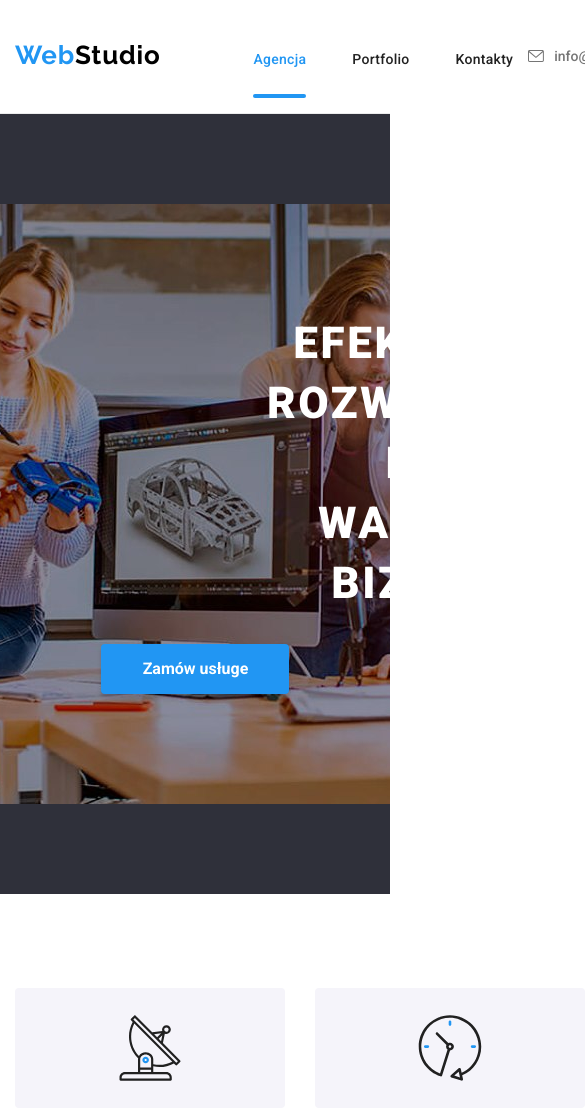
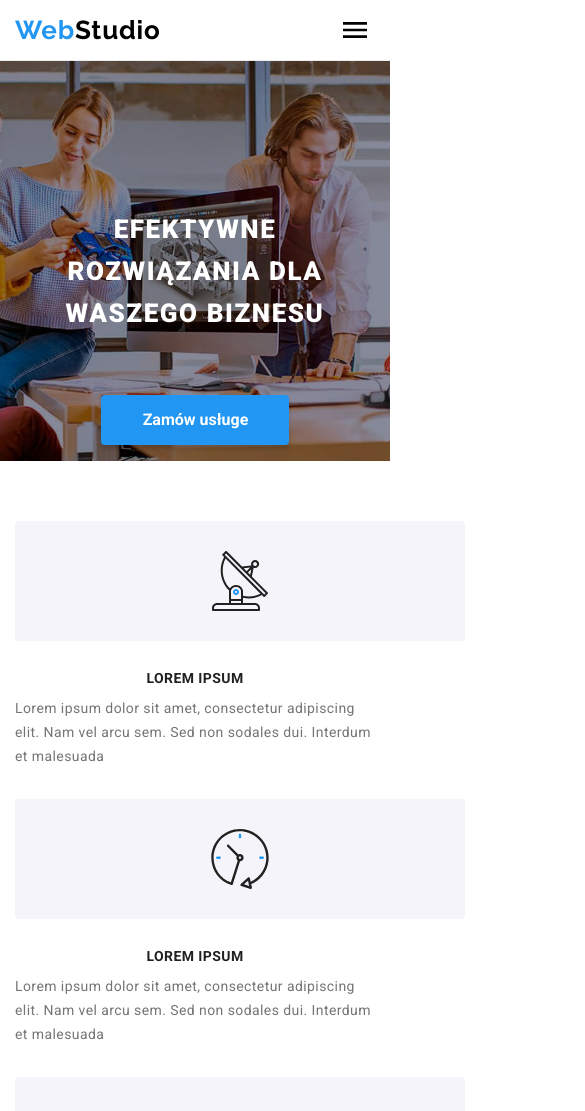
Before and after one commit to ArletaJanysz/goit-markup-hw-08, a plain HTML site: page index.html in a window 390 px wide. Shown: the top 1111 px of the page, 585 px wide, since content can reach past the window. Drawn offline with nearby package versions, Linux system fonts and the light colour scheme; files whose address does not match are found by name.

Commit message:
mobile page done

```diff
--- a/index.html
+++ b/index.html
@@ -25,6 +25,7 @@
 				<a class="logo" href="./index.html"
 					>Web<span style="color: black">Studio</span></a
 				>
+				<div class="head__menu">
 					<nav class="nav">
 						<ul class="nav__list">
 							<li>
@@ -41,7 +42,7 @@
 						</ul>
 					</nav>
 
-				<div class="container contact">
+					<div class="contact">
 						<a class="contact__link" href="mailto:info@devstudio.com"
 							><svg width="16" height="16">
 								<use href="./images/icons.svg#icon-envelope"></use>
@@ -55,16 +56,17 @@
 							+48 111 111 111</a
 						>
 					</div>
+				</div>
 
 				<!-- BURGER MOBILE -->
-				<!-- <button
-					class="menu-toggle js-open-menu"
+				<button
+					class="head__mobile-btn js-open-menu"
 					aria-expanded="false"
 					aria-controls="mobile-menu">
 					<svg class="hamburger__icon" width="40" height="40">
 						<use href="./images/icons.svg#icon-menu_40px"></use>
 					</svg>
-				</button> -->
+				</button>
 			</div>
 
 			<!-- <div class="hamburger js-menu-container" id="mobile-menu">
@@ -472,7 +474,7 @@
 		<footer class="foot__wrapper">
 			<div class="foot__address container">
 				<div>
-					<a class="logo" href="./index.html"
+					<a class="logo logo--footer" href="./index.html"
 						>Web<span style="color: #ffffff">Studio</span></a
 					>
 					<address class="foot__contact">
--- a/sass/components/_activities.scss
+++ b/sass/components/_activities.scss
@@ -1,4 +1,7 @@
 /* ACTIVITIES */
+.section--hide {
+	display: none;
+}
 
 .activities {
 	display: flex;
--- a/sass/components/_article.scss
+++ b/sass/components/_article.scss
@@ -1,14 +1,12 @@
 /* ARTICLE */
 
 .article {
-	display: flex;
-	gap: 30px;
-	margin-bottom: -94px;
+	margin-bottom: -30px;
 
 	&__icons {
-		width: 270px;
+		width: 450px;
 		height: 120px;
-		padding: 25px 102.34px;
+		padding: 30px 15px;
 		margin-bottom: 30px;
 		background: var(--article-icon-bg);
 		border-radius: 4px;
@@ -21,6 +19,8 @@
 		letter-spacing: 0.03em;
 		text-transform: uppercase;
 		color: var(--almost-black-color);
+		text-align: center;
+		margin-bottom: 10px;
 	}
 
 	&__text {
@@ -28,5 +28,12 @@
 		line-height: 1.71;
 		letter-spacing: 0.03em;
 		color: var(--brand-lightgrey-color);
+		margin-bottom: 30px;
+	}
+
+	@include desktop {
+		display: flex;
+		gap: 30px;
+		margin-bottom: -94px;
 	}
 }
--- a/sass/components/_hero.scss
+++ b/sass/components/_hero.scss
@@ -5,8 +5,10 @@
 		linear-gradient(to right, rgba(47, 48, 58, 0.4), rgba(47, 48, 58, 0.4));
 	background-repeat: no-repeat;
 	background-position: center;
+	background-size: cover;
 	text-align: center;
-	padding: 200px 0;
+	padding: 118px 0;
+	max-height: 400px;
 
 	@include desktop {
 		padding: 200px 0;
@@ -15,18 +17,19 @@
 
 	&__title {
 		display: flex;
-		padding: 0 252px;
+		padding: 30px;
 		margin-bottom: 30px;
 		font-weight: 900;
-		font-size: 44px;
-		line-height: 1.3636;
+		font-size: 26px;
+		line-height: 1.615;
 		letter-spacing: 0.06em;
 		text-transform: uppercase;
 		color: var(--brand-white-color);
 
 		@include desktop {
-			width: 696px;
-			@include font($fw: 900, $fs: 44px, $lh: 60px, $ls: 0.06em);
+			padding: 0 252px;
+			font-size: 44px;
+			line-height: 1.3636;
 		}
 	}
 
--- a/sass/components/_members.scss
+++ b/sass/components/_members.scss
@@ -5,8 +5,13 @@
 
 	&__list {
 		display: flex;
+		flex-wrap: wrap;
 		gap: 30px;
 		justify-content: center;
+
+		@include desktop {
+			flex-wrap: nowrap;
+		}
 	}
 }
 
@@ -17,6 +22,21 @@
 	border-radius: 0px 0px 4px 4px;
 	border: 0 solid var(--card-box-border-color);
 	text-align: center;
+	width: 450px;
+
+	@include tablet {
+		width: 354px;
+	}
+
+	@include desktop {
+		width: 270px;
+	}
+
+	& > img {
+		vertical-align: middle;
+		width: 100%;
+		height: auto;
+	}
 
 	&__card {
 		padding: 30px 32px;
@@ -43,6 +63,8 @@
 		display: flex;
 		flex-direction: row;
 		gap: 10px;
+		justify-content: center;
+		align-items: center;
 	}
 
 	&__socials-link {
--- a/sass/components/_mobile-menu.scss
+++ b/sass/components/_mobile-menu.scss
@@ -3,18 +3,18 @@
 	border: none;
 }
 
-@media screen and (max-width: 767px) {
-	.menu,
-	.contact {
-		display: none;
-	}
-}
+// @media screen and (max-width: 767px) {
+// 	.menu,
+// 	.contact {
+// 		display: none;
+// 	}
+// }
 
-@media screen and (min-width: 768px) {
-	.menu-toggle {
-		display: none;
-	}
-}
+// @media screen and (min-width: 768px) {
+// 	.menu-toggle {
+// 		display: none;
+// 	}
+// }
 
 .hamburger {
 	position: fixed;
--- a/sass/components/_newsletter.scss
+++ b/sass/components/_newsletter.scss
@@ -3,34 +3,52 @@
 .newsletter {
 	&__header {
 		display: flex;
+		justify-content: center;
 		color: var(--brand-white-color);
 		font-weight: 700;
 		font-size: 14px;
 		line-height: 1.1428;
 		letter-spacing: 0.03em;
 		text-transform: uppercase;
-		margin: 12px 0 20px;
+		margin: 60px 0 20px;
+
+		@include desktop {
+			justify-content: unset;
+			margin: 12px 0 20px;
+		}
 	}
 
 	&__input-wrapper {
 		display: flex;
-		flex-direction: row;
-		gap: 12px;
+		flex-direction: column;
+		gap: 20px;
+
+		@include desktop {
+			flex-direction: row;
+			gap: 12px;
+		}
 	}
 
 	&__input {
-		padding: 15px 295px 15px 16px;
+		padding: 15px 387px 15px 16px;
 		color: var(--brand-white-color);
 		background-color: transparent;
 		border: 1px solid rgba(255, 255, 255, 0.3);
 		filter: drop-shadow(0px 4px 4px rgba(0, 0, 0, 0.15));
 		border-radius: 4px;
-		max-width: 358px;
+		max-width: 450px;
+
+		@include desktop {
+			max-width: 358px;
+			padding: 15px 295px 15px 16px;
+		}
 	}
 
 	&__btn {
 		display: flex;
 		align-items: center;
+		text-align: center;
+
 		background: var(--active-color);
 		color: var(--brand-white-color);
 		font-weight: 700;
@@ -43,6 +61,7 @@
 		cursor: pointer;
 		gap: 24px;
 		transition: 250ms cubic-bezier(0.4, 0, 0.2, 1);
+		margin: 0 auto;
 
 		& > .newsletter__icon {
 			fill: var(--brand-white-color);
--- a/sass/components/_page-footer.scss
+++ b/sass/components/_page-footer.scss
@@ -1,9 +1,10 @@
 .foot__wrapper {
 	background-color: var(--brand-darkgrey-color);
 	padding: 60px 0;
+	display: flex;
+	text-align: center;
 
 	& > .foot__address {
-		display: flex;
 		gap: 70px;
 	}
 }
@@ -11,7 +12,7 @@
 .foot__contact {
 	display: flex;
 	flex-direction: column;
-	gap: 9px;
+	gap: 8px;
 	font-style: normal;
 	font-size: 14px;
 	line-height: 1.71;
@@ -29,6 +30,10 @@
 }
 
 .footer__socials {
+	display: flex;
+	flex-direction: column;
+	align-items: center;
+
 	&-join {
 		color: var(--brand-white-color);
 		font-weight: 700;
@@ -37,7 +42,7 @@
 		letter-spacing: 0.03em;
 		text-transform: uppercase;
 		margin-bottom: 20px;
-		margin-top: 12px;
+		margin-top: 60px;
 	}
 
 	&-list {
@@ -59,7 +64,6 @@
 		@include tablet {
 			flex-direction: row;
 		}
-
 		@include desktop {
 			flex-direction: row;
 		}
@@ -76,3 +80,9 @@
 		}
 	}
 }
+
+// logo--footer
+.logo--footer {
+	display: flex;
+	justify-content: center;
+}
--- a/sass/components/_page-header.scss
+++ b/sass/components/_page-header.scss
@@ -2,25 +2,58 @@
 	&__wrapper {
 		border-bottom: 1px solid var(--border-bottom-color);
 		background-color: var(--bg-color);
-		padding: 24px 0 25px;
+		padding: 10px 0;
 		gap: 93px;
+
+		@include tablet {
+			padding: 21px 15px 21px 0px;
+		}
 	}
 
 	&__container {
 		display: flex;
-		align-items: baseline;
+		align-items: center;
+		justify-content: space-between;
 
-		// @include tablet {
-		// 	padding-top: 20px;
-		// 	padding-bottom: 20px;
-		// }
+		@include tablet {
+			justify-content: unset;
+		}
 
 		// @include desktop {
 		// 	padding-top: 25px;
 		// 	padding-bottom: 25px;
 		// }
 	}
+
+	&__menu {
+		display: none;
+
+		@include tablet {
+			display: flex;
+		}
+	}
+
+	&__mobile-btn {
+		min-height: 40px;
+		min-width: 40px;
+		display: flex;
+		align-items: center;
+		justify-content: center;
+
+		margin: 0;
+		padding: 0;
+		background-color: transparent;
+		cursor: pointer;
+		border: none;
+		border-radius: 50%;
+		outline: none;
+
+		@include tablet {
+			display: none;
+		}
+	}
 }
+
 .nav {
 	display: flex;
 	font-weight: 500;
@@ -34,7 +67,7 @@
 		gap: 46px;
 		text-decoration: none;
 		color: var(--brand-black-color);
-		margin-left: 93px;
+		margin-left: 83px;
 	}
 
 	&__link {
@@ -66,8 +99,15 @@
 
 .contact {
 	display: flex;
-	justify-content: end;
 	gap: 30px;
+	flex-direction: column;
+
+	@include tablet {
+		flex-direction: column;
+		align-items: flex-start;
+		gap: 10px;
+		padding: 0 15px;
+	}
 
 	&__link {
 		display: flex;
--- a/sass/components/_partners.scss
+++ b/sass/components/_partners.scss
@@ -2,8 +2,14 @@
 
 .partners {
 	display: flex;
-	gap: 30px;
+	flex-wrap: wrap;
+	gap: 30px 26px;
 	justify-content: space-between;
+
+	@include desktop {
+		gap: 30px;
+		flex-wrap: nowrap;
+	}
 
 	&__logo {
 		border: 1px solid var(--icons-fill);
@@ -11,7 +17,7 @@
 		display: flex;
 		justify-content: center;
 		align-items: center;
-		padding: 16px 32px;
+		padding: 16px 52px;
 
 		&:is(:hover, :focus) {
 			border-color: var(--active-color);
--- a/sass/main.scss
+++ b/sass/main.scss
@@ -1,4 +1,6 @@
 @import "utils/variables";
+
+@import "utils/mixins";
 
 @import "basics/reset";
 
@@ -17,4 +19,4 @@
 @import "components/page-header";
 @import "components/partners";
 @import "components/products";
-@import "components/mobile-menu"
+@import "components/mobile-menu";
--- a/sass/utils/_reusable.scss
+++ b/sass/utils/_reusable.scss
@@ -36,8 +36,13 @@
 	margin-bottom: 50px;
 	text-align: center;
 	font-weight: 700;
-	font-size: 36px;
-	line-height: 1.67;
+	font-size: 28px;
+	line-height: 1.78;
 	letter-spacing: 0.03em;
 	color: var(--almost-black-color);
+
+	@include desktop {
+		font-size: 36px;
+		line-height: 1.67;
+	}
 }
--- a/sass/utils/_variables.scss
+++ b/sass/utils/_variables.scss
@@ -15,11 +15,3 @@
 
 $primary-font-family: "Roboto", sans-serif;
 $secondary-font-family: "Raleway", sans-serif;
-
-$tablet {
-	min-width: 768px;
-}
-
-$desktop: {
-	min-width: 1200px;
-}
```
Also changed, not shown: css/main.min.css, 1 other file. Lines whose indentation alone changed are shown as unchanged.
